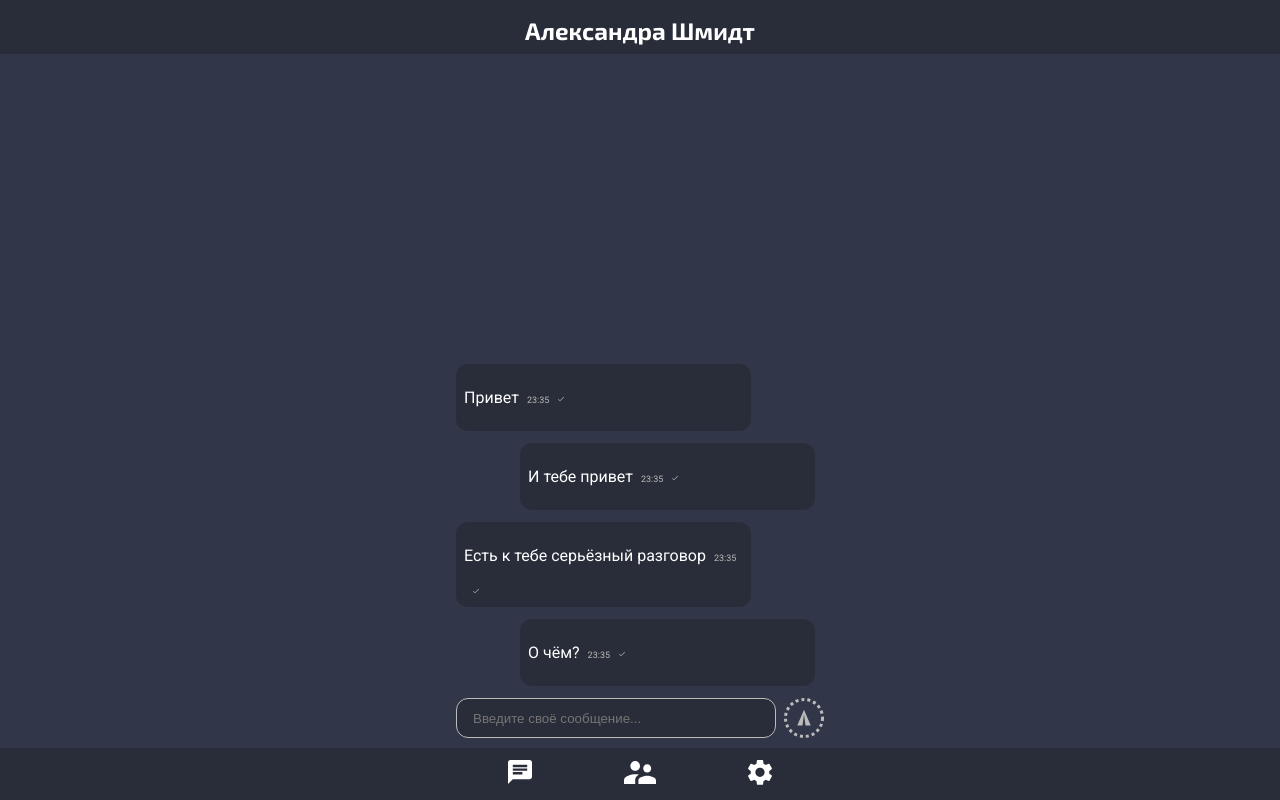
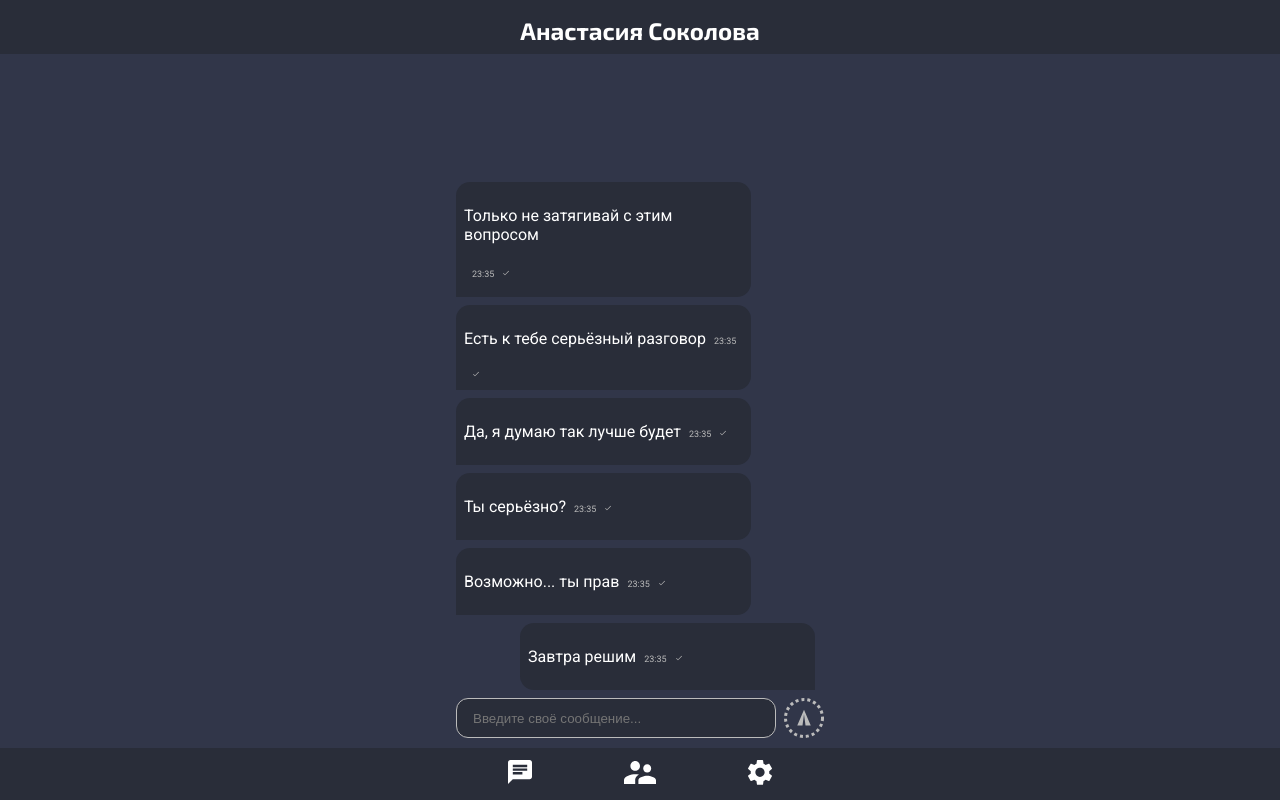
Before and after one commit to NSmolyakov/Impulse, a React app: page /messager in a window 1280 px wide. Built offline with nearby package versions, Linux system fonts and the light colour scheme.

Commit message:
create messagesReducer and fix messager styles

```diff
--- a/src/app/App.js
+++ b/src/app/App.js
@@ -21,7 +21,7 @@ function App(props) {
           </Route>
 
           <Route path="*">
-              <MainContainer UsersData={props.state.UsersData} />
+              <MainContainer UsersData={props.state.UsersData} MessagesData={props.state.MessagesData} />
           </Route>
 
           </Switch>
--- a/src/app/components/MainContainer/Contact/Contact.jsx
+++ b/src/app/components/MainContainer/Contact/Contact.jsx
@@ -1,14 +1,18 @@
 import React from 'react';
 import noPhoto from '../../../assets/img/noPhoto.png'
 import './Contact.css'
+import { Link } from 'react-router-dom';
 
 
 function Contact(props) {
   return (
-        <div className='Contact'>
-          <img alt='noPhoto' src={noPhoto} />
-          <p>{props.name}</p>
-        </div>
+    <Link to='messager'>
+      <div className='Contact'>
+        <img alt='noPhoto' src={noPhoto} />
+        <p>{props.name}</p>
+      </div>
+    </Link>
+
   );
 }
 
--- a/src/app/components/MainContainer/MainContainer.jsx
+++ b/src/app/components/MainContainer/MainContainer.jsx
@@ -12,7 +12,7 @@ import addContacts from '../../assets/img/addContacts.svg'
 
 
 function MainContainer(props) {
-  debugger;
+
 
   let Dialogs = props.UsersData.Users.map(d => <Dialog name={d.name} id={d.id} lastMessage={d.lastMessage} />);
   let Contacts = props.UsersData.Users.map(d => <Contact name={d.name} id={d.id} />);
@@ -47,8 +47,8 @@ function MainContainer(props) {
         </Route>
 
         <Route exact path="/messager">
-          <TopNav header='Александра Шмидт' />
-          <Messager />
+          <TopNav header='Анастасия Соколова' />
+          <Messager props={props}/>
         </Route>
 
         <Redirect to='/' />
--- a/src/app/components/MainContainer/Messager/Message/Message.css
+++ b/src/app/components/MainContainer/Messager/Message/Message.css
@@ -1,12 +1,13 @@
 .Message {
     background: #292D39;
-    border-radius: 12px;
+    border-radius: 14px 14px 14px 0;
     max-width: 295px;
-    margin-bottom: 12px;
+    margin-bottom: 8px;
     animation: blockStart 1 .75s;
 }
 .MessageIn{
     margin-left: 64px;
+    border-radius: 14px 14px 0 14px;
 }
 
 .Message .Content {
--- a/src/app/components/MainContainer/Messager/Message/Message.jsx
+++ b/src/app/components/MainContainer/Messager/Message/Message.jsx
@@ -3,10 +3,11 @@ import './Message.css'
 import Sent from '../../../../assets/img/sent.svg'
 
 function Message (props) {
+    debugger;
     return(
         <div className='Message'>
             <div className="Content">
-                <p className='Text'>{props.text}</p>
+                <p className='Text'>{props.message}</p>
                 <p className='Time'>23:35</p>
                 <img className='Sent'src={Sent} alt='D'/>
             </div>
--- a/src/app/components/MainContainer/Messager/Message/MessageIn.jsx
+++ b/src/app/components/MainContainer/Messager/Message/MessageIn.jsx
@@ -6,7 +6,7 @@ function MessageIn (props) {
     return(
         <div className='Message MessageIn'>
             <div className="Content">
-                <p className='Text'>{props.text}</p>
+                <p className='Text'>Завтра решим</p>
                 <p className='Time'>23:35</p>
                 <img className='Sent'src={Sent} alt='D'/>
             </div>
--- a/src/app/components/MainContainer/Messager/Messager.jsx
+++ b/src/app/components/MainContainer/Messager/Messager.jsx
@@ -6,8 +6,9 @@ import MessageIn from './Message/MessageIn'
 import './Messager.css'
 
 
+function Messager(props) {
 
-function Messager() {
+    let Messages = props.props.MessagesData.Messages.map(d => <Message message={d.message} />)
 
     let emptyCheker = false;
 
@@ -22,10 +23,8 @@ function Messager() {
                                     </div>
 
                                 : <div className='Messages'>
-                                        <Message text='Привет' />
-                                        <MessageIn text='И тебе привет' />
-                                        <Message text='Есть к тебе серьёзный разговор' />
-                                        <MessageIn text='О чём?'/>
+                                        {Messages}
+                                        <MessageIn />
                                     </div>
                 }
 
--- /dev/null
+++ b/src/data/messagesReducer.js
@@ -0,0 +1,16 @@
+let initialState = {
+    Messages: [
+        {id:1, message:'Только не затягивай с этим вопросом', },
+        {id:2, message:'Есть к тебе серьёзный разговор'},
+        {id:3, message:'Да, я думаю так лучше будет' },
+        {id:4, message:'Ты серьёзно?' },
+        {id:5, message:'Возможно... ты прав'},
+    ],
+}
+
+
+export const messagesReducer = (state = initialState) => {
+    return(state)
+}
+
+export default messagesReducer;
--- a/src/data/reduxStore.js
+++ b/src/data/reduxStore.js
@@ -1,9 +1,11 @@
 import {createStore, combineReducers } from 'redux'
 import usersReducer from './usersReducer';
+import messagesReducer from './messagesReducer';
 
 
 let redusers = combineReducers({
     UsersData: usersReducer,
+    MessagesData: messagesReducer,
 });
 
 
--- a/src/data/usersReducer.js
+++ b/src/data/usersReducer.js
@@ -1,6 +1,6 @@
 let initialState = {
     Users: [
-        {id:1, name:'Александра Шмидт', lastMessage:'Давай лучше завтра расскажу. Уже поздно', },
+        {id:1, name:'Анастасия Соколова', lastMessage:'Давай лучше завтра расскажу. Уже поздно', },
         {id:2, name:'Елизавета Казакова', lastMessage:'Есть к тебе серьёзный разговор'},
         {id:3, name:'Дмитрий Казаков' , lastMessage:'Да, я думаю так лучше будет' },
         {id:4, name:'Янита Афанасьева', lastMessage:'Только не затягивай с этим вопросом'},
```
